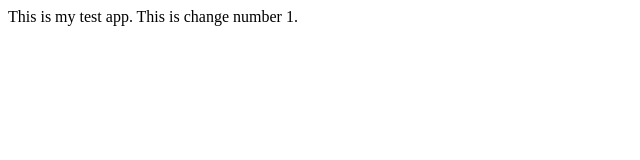
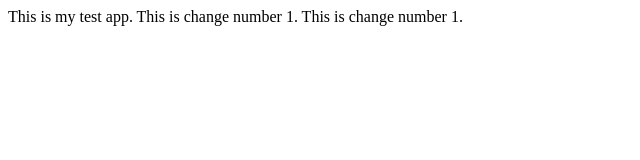
Before and after one commit to waldemarb/MyTestApp01, a plain HTML site: page index.html in a window 1280 px wide. Shown: the whole page, without its empty margins (0-640 px from the left). Drawn offline with Linux system fonts and the light colour scheme.

Commit message:
FirstCommit

```diff
--- a/index.html
+++ b/index.html
@@ -6,5 +6,6 @@
 		<body>
 		This is my test app.
 		This is change number 1.
+		This is change number 1.
 		</body>
 </html>
```
